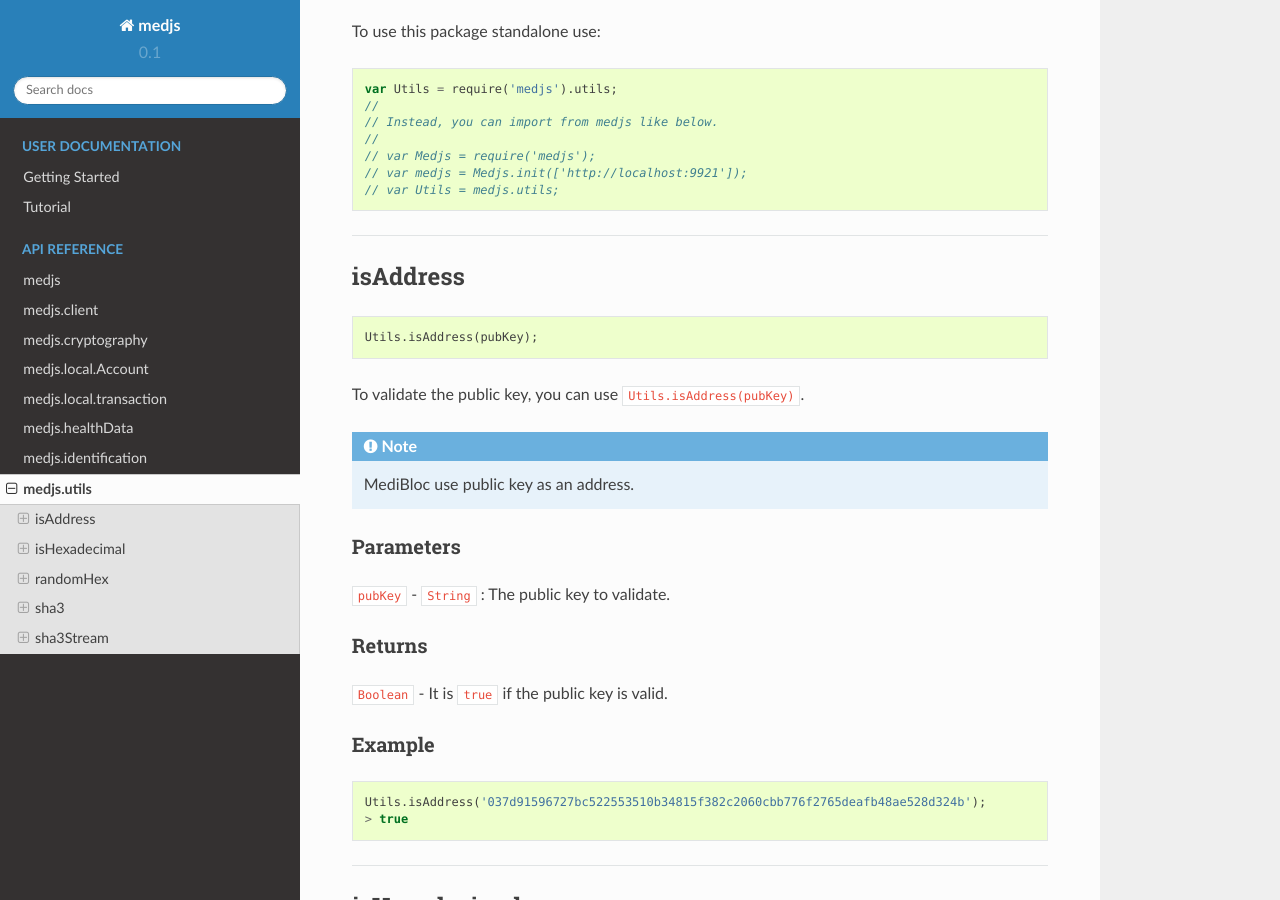
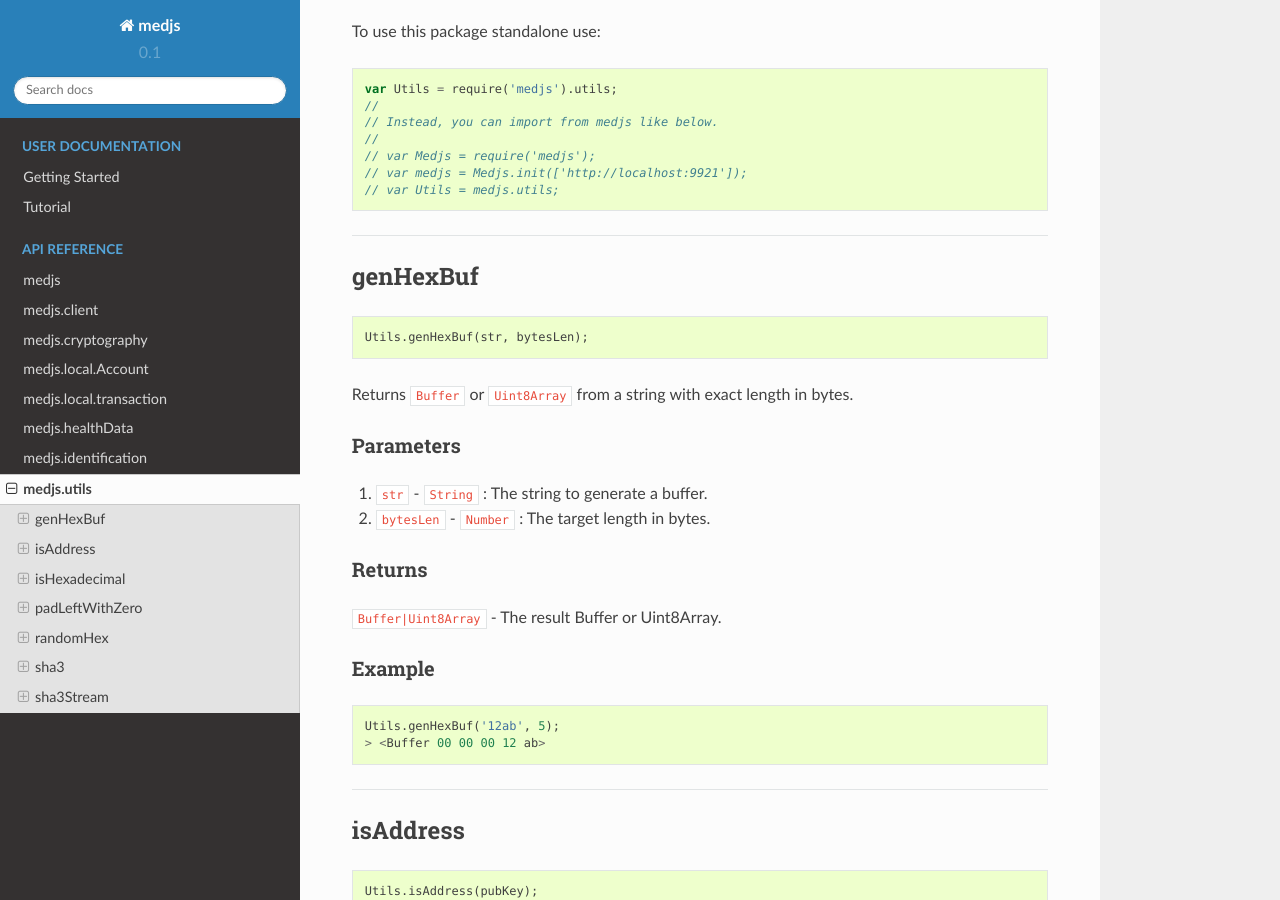
Before and after one commit to medibloc/panacea-js-old, a Sphinx documentation site: the page built from docs/medjs-utils.rst, in a window 1280 px wide and 900 px high, scrolled down 290 px. Built offline with Sphinx 7.4.7 and the Read the Docs theme 2.0.0, drawn with Linux system fonts in a browser that asks for light colours; some of the changed text lies outside the part shown.

Commit message:
Add buffer utility functions
- genHexBuf returns Buffer/Uint8Array from a string with exact length.
- padLeftWithZero adds a zero padding on the left of a string.

```diff
--- a/docs/medjs-utils.rst
+++ b/docs/medjs-utils.rst
@@ -19,6 +19,39 @@
   // var Medjs = require('medjs');
   // var medjs = Medjs.init(['http://localhost:9921']);
   // var Utils = medjs.utils;
+
+---------------------------------------------------------------------------
+
+genHexBuf
+=========
+
+.. code-block:: javascript
+
+  Utils.genHexBuf(str, bytesLen);
+
+Returns ``Buffer`` or ``Uint8Array`` from a string with exact length in bytes.
+
+----------
+Parameters
+----------
+
+1. ``str`` - ``String`` : The string to generate a buffer.
+2. ``bytesLen`` - ``Number`` : The target length in bytes.
+
+-------
+Returns
+-------
+
+``Buffer|Uint8Array`` - The result Buffer or Uint8Array.
+
+-------
+Example
+-------
+
+.. code-block:: javascript
+
+  Utils.genHexBuf('12ab', 5);
+  > <Buffer 00 00 00 12 ab>
 
 ---------------------------------------------------------------------------
 
@@ -87,6 +120,39 @@
 
   Utils.isHexadecimal('1234567890abcdef');
   > true
+
+---------------------------------------------------------------------------
+
+padLeftWithZero
+===============
+
+.. code-block:: javascript
+
+  Utils.padLeftWithZero(str, len);
+
+Adds a ``'0'`` padding on the left of a string.
+
+----------
+Parameters
+----------
+
+1. ``str`` - ``String`` : The string to add padding on the left.
+2. ``len`` - ``Number`` : The total length of the string should have.
+
+-------
+Returns
+-------
+
+``String`` - The padded string.
+
+-------
+Example
+-------
+
+.. code-block:: javascript
+
+  Utils.padLeftWithZero('12ab', 10);
+  > 00000012ab
 
 ---------------------------------------------------------------------------
 
```
Also changed, not shown: 3 other files.
